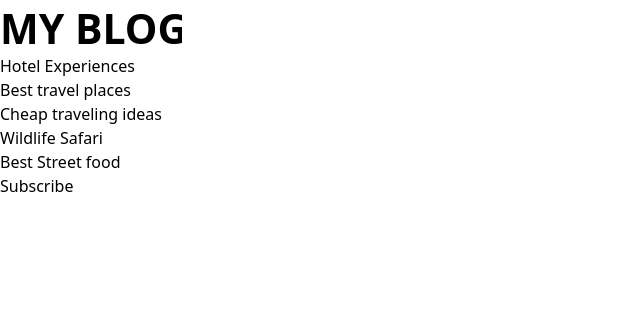
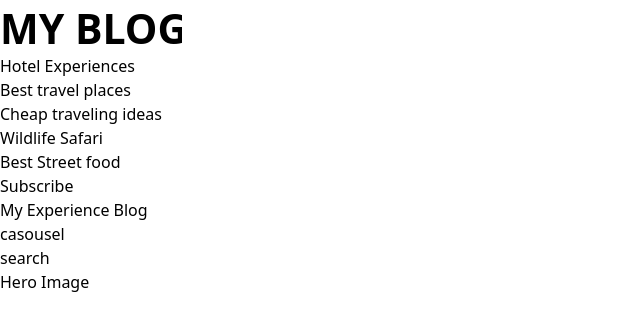
Before and after one commit to donyavirad/weblog, a Next.js app: page / in a window 1280 px wide. Shown: the top 330 px of the page, without its empty margins (0-640 px from the left). Built offline with nearby package versions, Linux system fonts and the light colour scheme; what @material-tailwind/react would draw is missing.

Commit message:
feat (hero): :sparkles: create hero component and add to home page

```diff
--- /dev/null
+++ b/components/hero/index.js
@@ -0,0 +1,16 @@
+const Hero = () => {
+    return (
+        <div className="flex justify-between items-center">
+            <div className="flex flex-col justify-center items-center">
+                <div>
+                    <span>My Experience Blog</span>
+                </div>
+                <div>casousel</div>
+                <div>search</div>
+            </div>
+            <div>Hero Image</div>
+        </div>
+    );
+};
+
+export default Hero;
--- a/pages/index.js
+++ b/pages/index.js
@@ -1,9 +1,11 @@
 import Header from "../components/header";
+import Hero from "../components/hero";
 
 export default function Home() {
   return (
     <div>
         <Header/>
+        <Hero/>
     </div>
   )
 }
```
